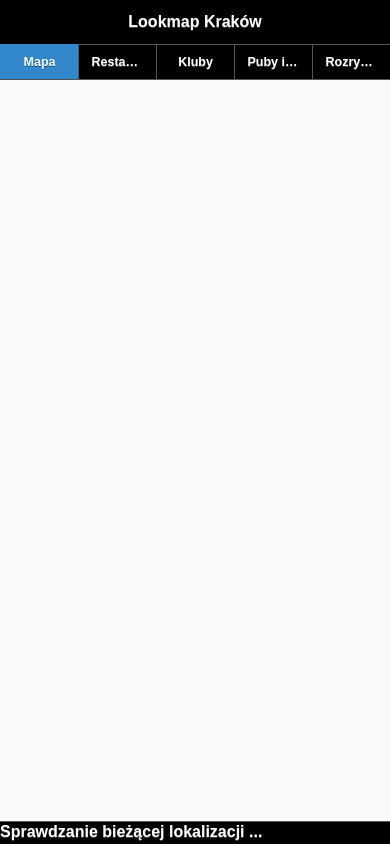
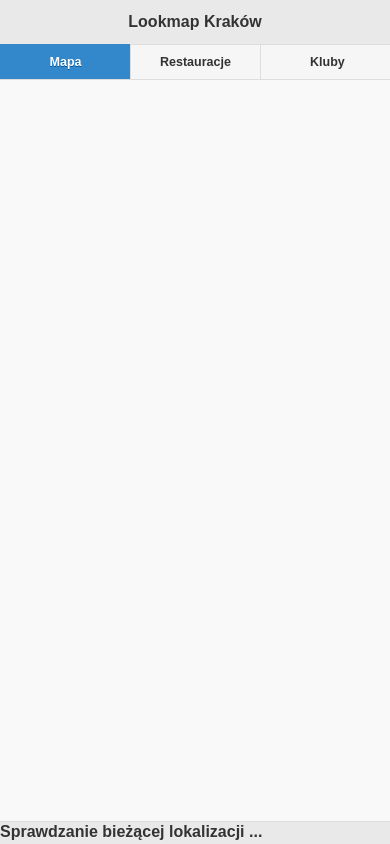
Before and after one commit to grzpas/Lookmap, a plain HTML site: page www/index.html in a window 390 px wide. Drawn offline with Linux system fonts and the light colour scheme; no server answers.

Commit message:
Page reorganized

```diff
--- a/www/index.html
+++ b/www/index.html
@@ -5,7 +5,7 @@
 	<meta name="viewport" content="width=device-width, height=device-height, initial-scale=1.0, maximum-scale=1.0, user-scalable=no;" />
     <meta http-equiv="Content-type" content="text/html; charset=utf-8"/>
     <link rel="stylesheet" href="jquery.mobile-1.4.0.css"/>
-    <link rel="stylesheet" href="lookmap.css"/>
+    <!--<link rel="stylesheet" href="lookmap.css"/>-->
     <link rel="stylesheet" href="index.css"/>
     <link rel="stylesheet" href="leaflet.css"/>
     <link rel="stylesheet" href="leaflet-plugins/awesome-markers/font-awesome/css/font-awesome.css"/>
@@ -122,8 +122,6 @@
                         <li><a href="#mapPage" data-transition="flip" class="ui-btn-active">Mapa</a></li>
                         <li><a href="#restaurantsPage">Restauracje</a></li>
                         <li><a href="#">Kluby</a></li>
-                        <li><a href="#">Puby i kawiarnie</a></li>
-                        <li><a href="#">Rozrywka</a></li>
                     </ul>
                 </div>
             </div>
@@ -143,8 +141,6 @@
                     <li><a href="#mapPage">Mapa</a></li>
                     <li><a href="#restaurantsPage">Restauracje</a></li>
                     <li><a href="#">Kluby</a></li>
-                    <li><a href="#">Puby i kawiarnie</a></li>
-                    <li><a href="#">Rozrywka</a></li>
                 </ul>
             </div>
             <div data-role="content" data-position="fixed">
```
Also changed, not shown: www/Ideas.txt (added).
